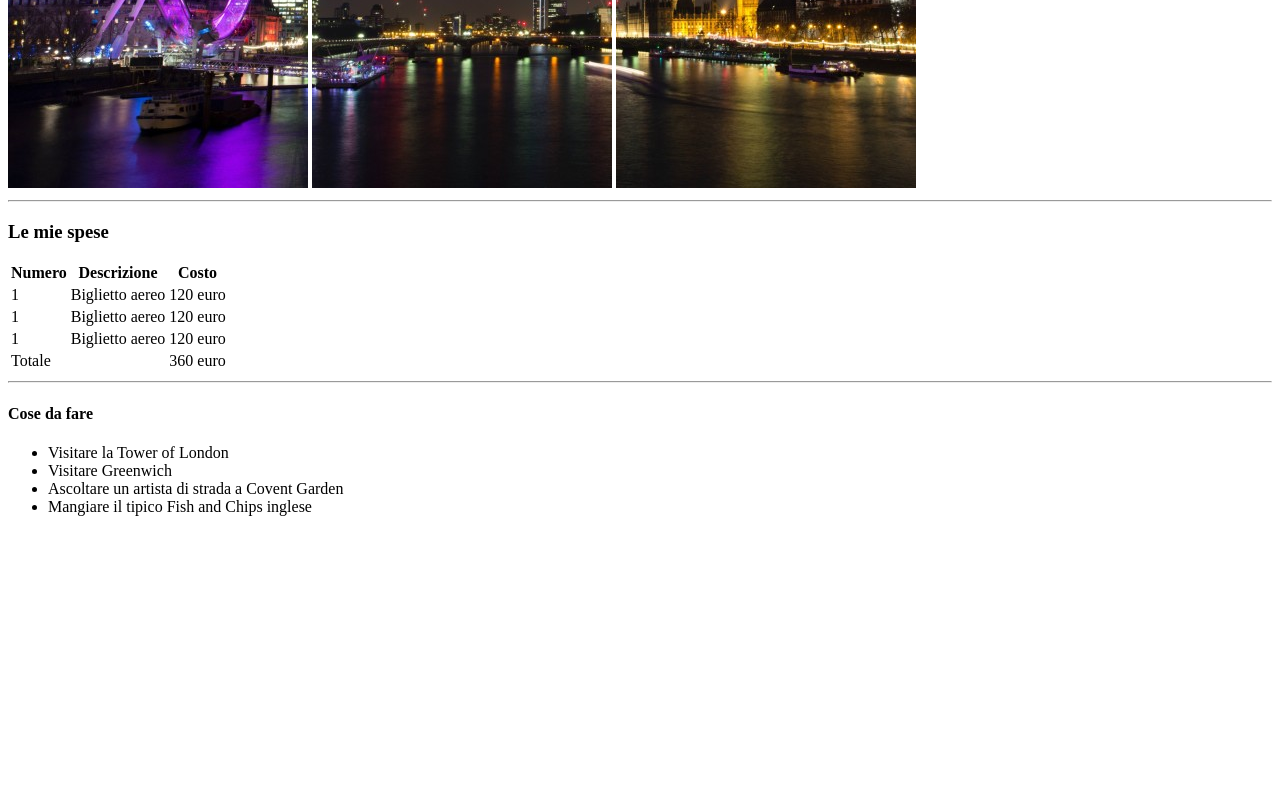
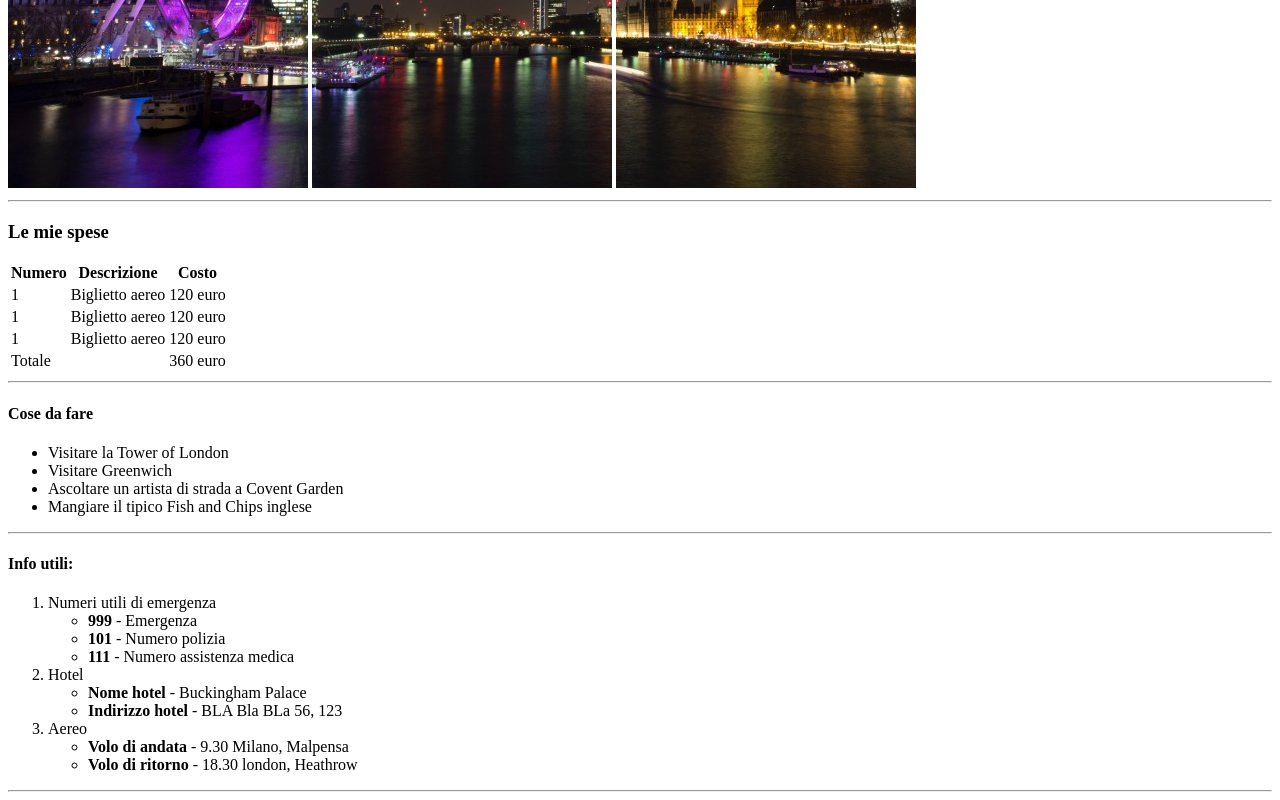
Before and after one commit to GalinaShcherbak84/html-london-trip, a website: page index.html in a window 1280 px wide. Shown: the part 492-1292 px from the top of the page. Before the commit the page ends 1024 px from the top, so only its background shows below. Drawn offline with Linux system fonts and the light colour scheme.

Commit message:
Lista OL

```diff
--- a/index.html
+++ b/index.html
@@ -125,6 +125,65 @@
         </li>
       </ul>
 
+      <hr>
+
+      <h4>
+        Info utili:
+      </h4>
+
+      <!--Lista OL-->
+
+      <ol>
+        <li>
+          Numeri utili di emergenza
+            <ul>
+              <li>
+                <strong>999</strong> - Emergenza
+              </li>
+
+              <li>
+                <strong>101</strong> - Numero polizia
+              </li>
+
+              <li>
+                <strong>111</strong> - Numero assistenza medica
+              </li>
+            </ul>
+        </li>
+
+        <li>
+          Hotel
+            <ul>
+                <li>
+                  <strong>Nome hotel</strong> - Buckingham Palace
+                </li>
+
+                <li>
+                  <strong>Indirizzo hotel</strong> - BLA Bla BLa 56, 123
+                </li>
+
+            </ul>
+        </li>
+
+        <li>
+          Aereo
+            <ul>
+                <li>
+                  <strong>Volo di andata</strong> - 9.30 Milano, Malpensa
+                </li>
+
+                <li>
+                  <strong>Volo di ritorno</strong> - 18.30 london, Heathrow
+                </li>
+
+            </ul>
+        </li>
+      </ol>
+
+      <hr>
+
+
+
     </main>
   </body>
 </html>
```
